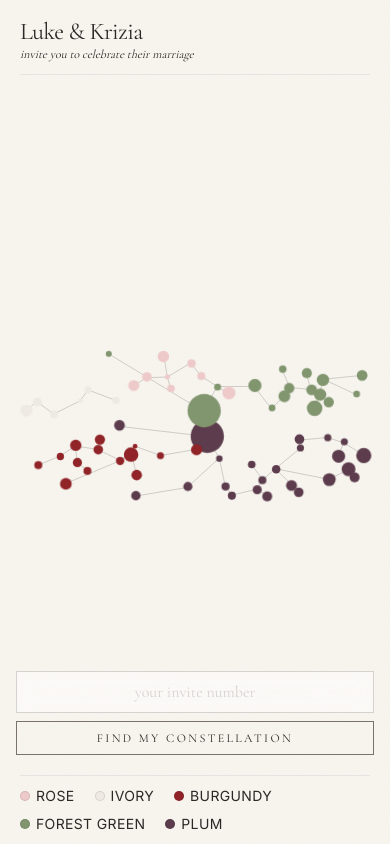
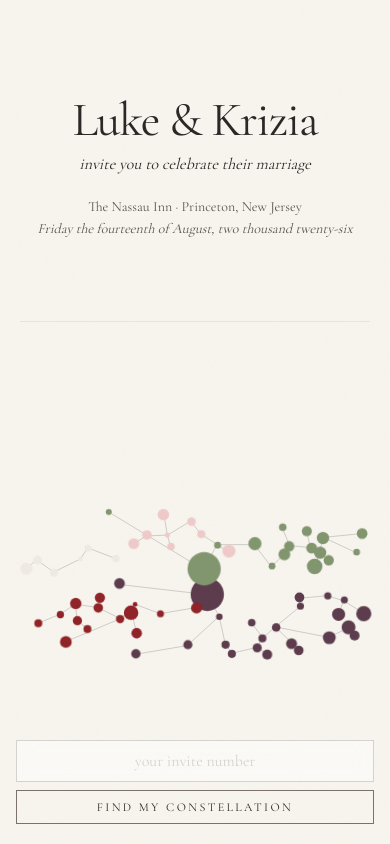
Before and after one commit to ffr0517/WeddingNetwork, a Next.js app: page / in a window 390 px wide. Built offline with nearby package versions, Linux system fonts and the light colour scheme.

Commit message:
implement responsive mobile layouts with dynamic header styling, adaptive graph zooming, and refactored guest card display.

```diff
--- a/app/components/GuestCard.tsx
+++ b/app/components/GuestCard.tsx
@@ -6,28 +6,14 @@ import { NetworkNode } from '../lib/types';
 interface Props {
   node: NetworkNode | null;
   onClose: () => void;
+  /** overlay=true (default): absolute bottom-sheet / floating card
+   *  overlay=false: in-flow element that fills its container (mobile split) */
+  overlay?: boolean;
 }
 
-export default function GuestCard({ node, onClose }: Props) {
+function CardContent({ node, onClose }: { node: NetworkNode; onClose: () => void }) {
   return (
-    <AnimatePresence>
-      {node && (
-        <motion.div
-          key={node.id}
-          initial={{ opacity: 0, y: 32 }}
-          animate={{ opacity: 1, y: 0 }}
-          exit={{ opacity: 0, y: 32 }}
-          transition={{ duration: 0.5, ease: 'easeOut' }}
-          className="
-            absolute
-            top-2 sm:top-auto sm:bottom-6
-            left-1/2 -translate-x-1/2
-            w-[min(480px,92vw)]
-            bg-white/90 border border-stone-200 text-stone-800
-            backdrop-blur-md rounded-sm shadow-xl
-            px-4 py-4 sm:px-7 sm:py-6 z-20
-          "
-        >
+    <>
       {/* Community */}
       <div className="flex items-center gap-2 mb-4">
         <span
@@ -76,8 +62,53 @@ export default function GuestCard({ node, onClose }: Props) {
       >
         ×
       </button>
+    </>
+  );
+}
+
+export default function GuestCard({ node, onClose, overlay = true }: Props) {
+  if (!overlay) {
+    // In-flow layout for mobile split — animate in from below
+    return (
+      <AnimatePresence>
+        {node && (
+          <motion.div
+            key={node.id}
+            initial={{ opacity: 0, y: 24 }}
+            animate={{ opacity: 1, y: 0 }}
+            exit={{ opacity: 0, y: 24 }}
+            transition={{ duration: 0.45, ease: 'easeOut' }}
+            className="relative h-full overflow-y-auto bg-[#f8f5ef] border-t border-stone-200 px-5 pt-5 pb-8"
+          >
+            <CardContent node={node} onClose={onClose} />
           </motion.div>
         )}
       </AnimatePresence>
     );
   }
+
+  // Overlay / floating card (desktop)
+  return (
+    <AnimatePresence>
+      {node && (
+        <motion.div
+          key={node.id}
+          initial={{ opacity: 0, y: 48 }}
+          animate={{ opacity: 1, y: 0 }}
+          exit={{ opacity: 0, y: 48 }}
+          transition={{ duration: 0.5, ease: 'easeOut' }}
+          className="
+            absolute
+            bottom-6 left-1/2 -translate-x-1/2
+            w-[min(480px,92vw)]
+            bg-white/92 border border-stone-200 text-stone-800
+            backdrop-blur-md rounded-sm shadow-xl
+            px-7 py-6 z-20
+          "
+        >
+          <CardContent node={node} onClose={onClose} />
+        </motion.div>
+      )}
+    </AnimatePresence>
+  );
+}
--- a/app/components/NetworkGraph.tsx
+++ b/app/components/NetworkGraph.tsx
@@ -297,12 +297,20 @@ export default function NetworkGraph({ data, selectedId, onNodeClick }: Props) {
       const coords = nodeCoords.current.get(nodeId);
       if (!coords) return;
 
-      const tx = SVG_W / 2 - coords.cx * FOCUSED_SCALE;
-      const ty = SVG_H / 2 - coords.cy * FOCUSED_SCALE;
+      // On mobile the graph is constrained to 45dvh (a fixed-height container),
+      // so SVG_H/2 centres the node correctly within that area.
+      // Use a gentler zoom scale so the node doesn't fill the whole small area.
+      const containerW = svgRef.current!.getBoundingClientRect().width || SVG_W;
+      const isMobile = containerW < 640;
+      const focusScale = isMobile ? 2.8 : FOCUSED_SCALE;
+      const centerY = SVG_H / 2;
+
+      const tx = SVG_W / 2 - coords.cx * focusScale;
+      const ty = centerY - coords.cy * focusScale;
 
       svg.transition().duration(ZOOM_DURATION_MS).ease(d3.easeCubicInOut).call(
         zoom.transform,
-        d3.zoomIdentity.translate(tx, ty).scale(FOCUSED_SCALE)
+        d3.zoomIdentity.translate(tx, ty).scale(focusScale)
       );
 
       const egoSet = new Set(
--- a/app/page.tsx
+++ b/app/page.tsx
@@ -5,7 +5,6 @@ import { useNetworkData } from './hooks/useNetworkData';
 import NetworkGraph from './components/NetworkGraph';
 import EntryForm from './components/EntryForm';
 import GuestCard from './components/GuestCard';
-import Legend from './components/Legend';
 import { NetworkNode } from './lib/types';
 import { WEDDING_DATE, WEDDING_VENUE, WEDDING_LOCATION } from './lib/constants';
 
@@ -40,17 +39,54 @@ export default function Home() {
   };
 
   return (
-    <main className="h-screen flex flex-col overflow-hidden bg-[#f8f5ef] text-stone-800">
+    <main className="h-[100dvh] flex flex-col overflow-hidden bg-[#f8f5ef] text-stone-800">
 
       {/* ── Header ─────────────────────────────────────────────────── */}
-      <header className="flex-none px-5 sm:px-7 pt-5 sm:pt-6 pb-3 flex items-end justify-between">
-        <div>
-          <h1 className="font-serif text-2xl sm:text-3xl md:text-4xl tracking-tight leading-none">
+      {/*
+        Mobile entry phase: tall, centred showcase header fills ~40% of viewport.
+        Mobile network phase: compact row so graph has maximum space.
+        Desktop: always compact row (unchanged).
+      */}
+      <header
+        className={[
+          // Desktop: always a compact left/right row
+          'flex-none sm:flex sm:flex-row sm:items-end sm:justify-between sm:h-auto sm:px-7 sm:pt-6 sm:pb-3 sm:text-left',
+          phase === 'entry'
+            // Mobile entry: tall centred column
+            ? 'flex flex-col items-center justify-center text-center px-8 pt-10 pb-6 h-[38dvh]'
+            // Mobile network: compact left-aligned row
+            : 'flex flex-row items-end justify-between px-5 pt-5 pb-3',
+        ].join(' ')}
+      >
+        <div className={phase === 'entry' ? 'sm:text-left' : ''}>
+          <h1
+            className={[
+              'font-serif tracking-tight leading-none',
+              phase === 'entry'
+                ? 'text-5xl sm:text-3xl md:text-4xl'
+                : 'text-2xl sm:text-3xl md:text-4xl',
+            ].join(' ')}
+          >
             Luke &amp; Krizia
           </h1>
-          <p className="font-serif text-xs sm:text-sm mt-0.5 italic text-stone-800">
+          <p
+            className={[
+              'font-serif italic text-stone-800',
+              phase === 'entry'
+                ? 'text-base sm:text-sm mt-2 sm:mt-0.5'
+                : 'text-xs sm:text-sm mt-0.5',
+            ].join(' ')}
+          >
             invite you to celebrate their marriage
           </p>
+
+          {/* Venue + date — shown below subtitle on mobile entry only */}
+          {phase === 'entry' && (
+            <div className="sm:hidden mt-5 font-serif text-sm leading-relaxed text-stone-600">
+              <p>{WEDDING_VENUE} &middot; {WEDDING_LOCATION}</p>
+              <p className="italic">{WEDDING_DATE}</p>
+            </div>
+          )}
         </div>
 
         {/* Venue details — desktop only */}
@@ -63,7 +99,14 @@ export default function Home() {
       <div className="flex-none border-t mx-5 sm:mx-7 border-stone-200" />
 
       {/* ── Graph canvas ───────────────────────────────────────────── */}
-      <div className="relative flex-1 min-h-0 overflow-hidden">
+      <div
+        className={[
+          'relative overflow-hidden',
+          phase === 'network'
+            ? 'flex-none h-[45dvh] sm:flex-1 sm:h-auto sm:min-h-0'
+            : 'flex-1 min-h-0',
+        ].join(' ')}
+      >
         {data ? (
           <NetworkGraph
             data={data}
@@ -76,24 +119,24 @@ export default function Home() {
           </div>
         )}
 
-        {/* Guest card — top on mobile so graph shows below, bottom-center on desktop */}
+        {/* Desktop overlay card */}
         {phase === 'network' && (
-          <GuestCard node={selectedNode} onClose={handleClose} />
+          <div className="hidden sm:block">
+            <GuestCard node={selectedNode} onClose={handleClose} overlay={true} />
+          </div>
         )}
 
         {/* ← full view button */}
         {phase === 'network' && (
           <button
             onClick={handleClose}
-            className="absolute top-3 left-4 z-20 font-serif text-sm italic text-stone-800 hover:opacity-60 transition-opacity"
+            className="absolute top-3 left-4 z-20 font-serif text-sm italic text-stone-800 hover:opacity-60 transition-opacity p-2 -m-2"
           >
             ← full view
           </button>
         )}
 
-        {/* Entry form:
-            mobile — full-width, centered, near bottom
-            desktop — fixed-width, right-aligned, bottom-right corner */}
+        {/* Entry form */}
         {phase === 'entry' && data && (
           <div className="absolute bottom-5 left-4 right-4 sm:left-auto sm:right-6 sm:bottom-6 z-10">
             <EntryForm validIds={validIds} onSubmit={handleSubmit} />
@@ -101,12 +144,17 @@ export default function Home() {
         )}
       </div>
 
-      <div className="flex-none border-t mx-5 sm:mx-7 border-stone-200" />
+      {/* ── Mobile card section (below graph, in-flow) ─────────────── */}
+      {phase === 'network' && (
+        <div className="flex-1 min-h-0 sm:hidden">
+          <GuestCard node={selectedNode} onClose={handleClose} overlay={false} />
+        </div>
+      )}
 
-      {/* ── Footer ─────────────────────────────────────────────────── */}
-      <footer className="flex-none px-5 sm:px-7 py-2.5 flex items-center justify-between text-stone-800">
-        {data && <Legend communities={data.communities} />}
-        <p className="font-serif text-sm italic hidden sm:block">
+      {/* ── Footer — desktop only ───────────────────────────────────── */}
+      <div className="flex-none border-t mx-7 border-stone-200 hidden sm:block" />
+      <footer className="flex-none hidden sm:flex px-7 py-2.5 items-center justify-end text-stone-800">
+        <p className="font-serif text-sm italic">
           {data && `${data.meta.nodeCount} guests · ${data.meta.edgeCount} connections · ${data.meta.communityCount} communities`}
         </p>
       </footer>
```
Lines whose indentation alone changed are shown as unchanged.
